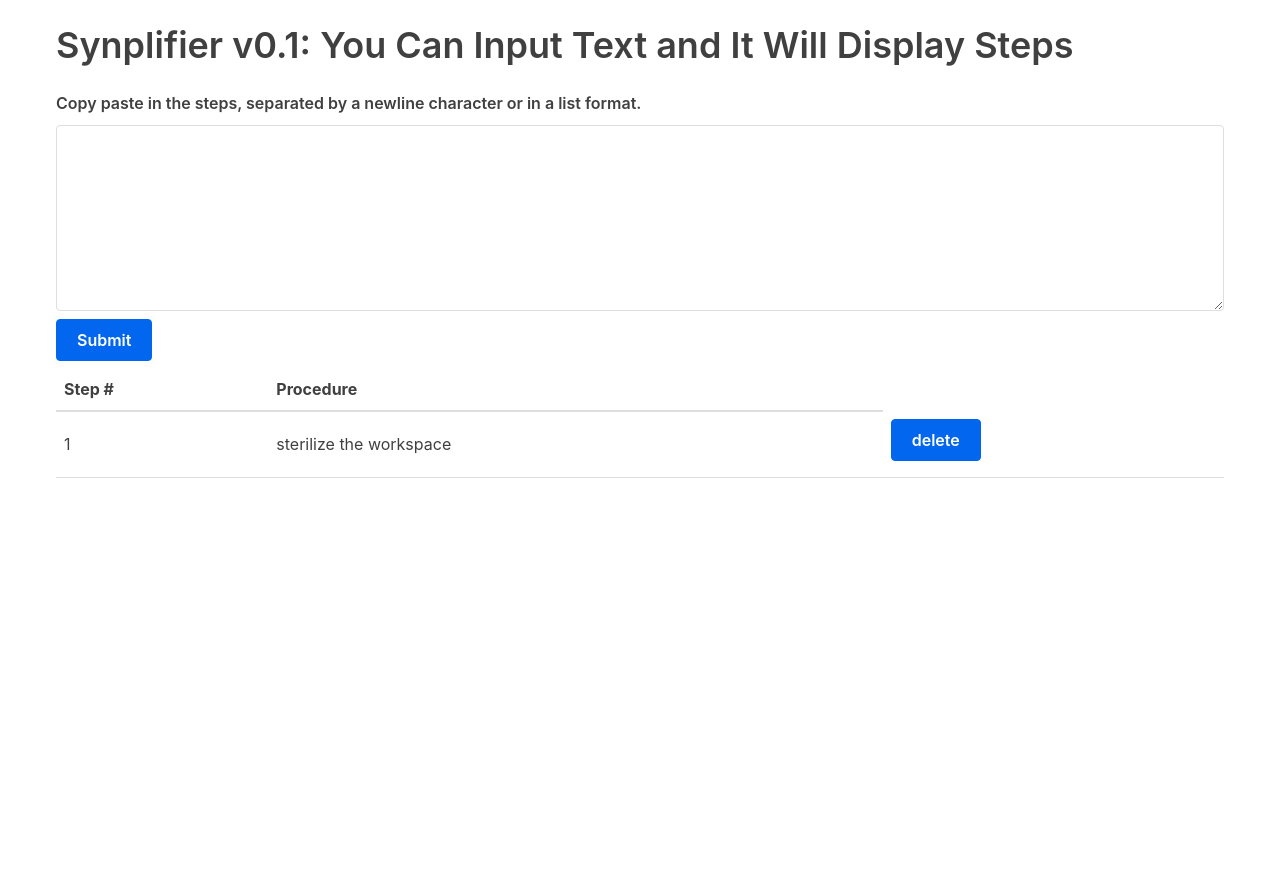
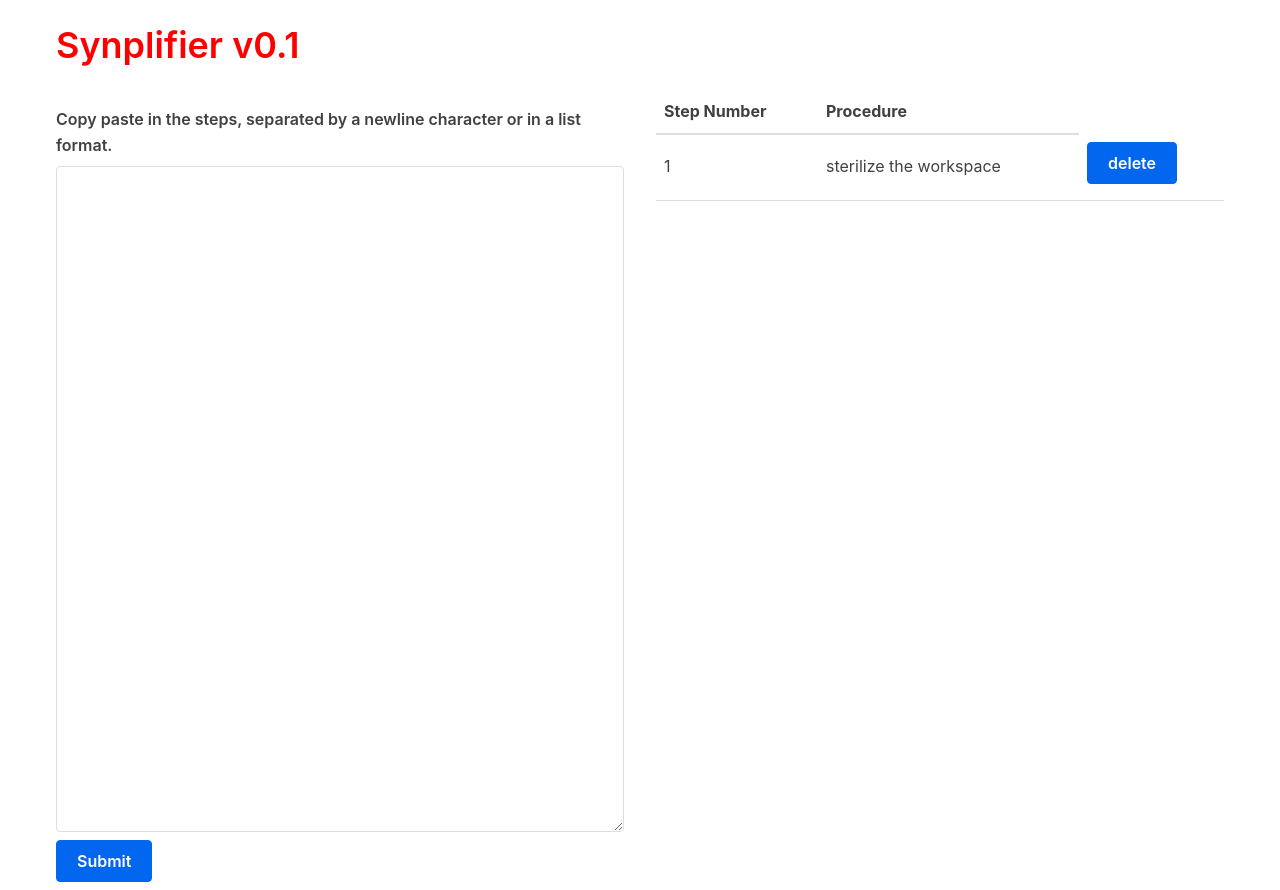
Before and after one commit to rkique/react-synplifier, a React (Create React App) app in the folder synplifier/: page / in a window 1280 px wide. Before the commit the page ends 800 px from the top, so only its background shows below. Built offline with nearby package versions, Linux system fonts and the light colour scheme.

Commit message:
side-by-side display and persistent text
Text is now the same as the step schema, as intended. Side by side layout added as well.

```diff
--- a/synplifier/package.json
+++ b/synplifier/package.json
@@ -8,7 +8,8 @@
     "@testing-library/user-event": "^7.2.1",
     "react": "^16.13.1",
     "react-dom": "^16.13.1",
-    "react-scripts": "^2.1.8"
+    "react-scripts": "^2.1.8",
+    "wink-pos-tagger": "^2.2.2"
   },
   "scripts": {
     "start": "react-scripts start",
--- a/synplifier/src/App.js
+++ b/synplifier/src/App.js
@@ -4,8 +4,10 @@ import Form from './Form'
 
 class App extends Component {
     state = {
-        steps: [{job: "sterilize the workspace"}]
+        steps: [{job: "sterilize the workspace"}],
+        verbs: []
     }
+
     //returns a new array with a specified step removed
     //we're defining it here because we might want to do stuff with the steps that might not involve Table
     removeStep = (index) => {
@@ -13,11 +15,11 @@ class App extends Component {
         const newSteps = steps.filter((step, i) => {return i !== index})
         this.setState({steps: newSteps})
     }
-    //handleSubmit activates on the submit of the add-step form
+    //handleSubmit activates on the submit of the add-step form, updating the tabular representation
     handleSubmit = (state) => {
-        //an array of steps derived from the protocol
+        //using an array of steps derived from the protocol
         const protocolSteps = state.protocol.split("\n");
-        //construct objects with job params
+        //A stupid way to construct objects with Job params)
         var i;
         var steps = []
         for(i = 0; i< protocolSteps.length; i++)
@@ -25,21 +27,26 @@ class App extends Component {
             steps.push({job: protocolSteps[i]})
         }
         //WOW: the spread operator "..." spreads steps out
-        this.setState({ steps: [...this.state.steps].concat(steps)})
+        this.setState({ steps: steps})
     }
 
-    //renders a simple table from Table.js
-    //this scope: the App itself
+    //this scope: the App
+    //Renders a HEADER, a FORM, and a TABLE
 
     render() {
         const {steps} = this.state
         return (
             <div className="container">
-                <h1> Synplifier v0.1: You Can Input Text and It Will Display Steps</h1>
-                 <Form handleSubmit={this.handleSubmit} />
-                <Table steps={steps} removeStep ={this.removeStep} addStep = {this.addStep}/>
+                <h1 style={{color: "red"}}>Synplifier v0.1</h1>
+                <div class="flex-row">
+                    <div class="flex-large">
+                    <Form handleSubmit={this.handleSubmit} style={{margin: "0 10px", visibility: "none"}}/>
+                    </div>
+                    <div class="flex-large">
+                    <Table steps={steps} removeStep ={this.removeStep} style={{margin: "0 10px"}} />
+                    </div>
+                </div>
             </div>
-
         )
     }
 }
--- a/synplifier/src/Form.js
+++ b/synplifier/src/Form.js
@@ -2,11 +2,11 @@ import React, {Component} from 'react'
 
 //A form Class component that has an initialState variable
 class Form extends Component {
+
     initialState = {
         protocol: '',
         steps: [{job: "ugh"}, {job: "ugh2"}]
     }
-
     state = this.initialState
 
     //an arrow function that runs whenever changes made to input
@@ -21,17 +21,20 @@ class Form extends Component {
         })
     }
 
-    //run handleSubmit, and then clear the Form (set to initial state)
+    //run handleSubmit, and maybe clear the Form by setting to initial state
     submitForm = () => {
         this.props.handleSubmit(this.state)
-        this.setState(this.initialState)
+
+        //don't clear the Form
+        //this.setState(this.initialState)
     }
 
     render() {
-        const {protocol} = this.state;
-
         //returns an HTML form object with a name and a job from the state
         //this scope: refers to the Form class
+        const rows = 40;
+        const cols = 40;
+        const {protocol} = this.state;
 
         return (
             <form>
@@ -40,8 +43,8 @@ class Form extends Component {
                  type="text"
                  name="protocol"
                  id="protocol"
-                 rows = "10"
-                 cols = "30"
+                 rows = {rows}
+                 cols = {cols}
                  value={protocol}
                  onChange={this.handleChange} />
                  <input type="button" value="Submit" onClick={this.submitForm} />
--- a/synplifier/src/Table.js
+++ b/synplifier/src/Table.js
@@ -1,19 +1,21 @@
 import React, {Component} from 'react'
 
-//a simple Table head component
+const Col1 = "Step Number";
+const Col2 = "Procedure";
+//a Simple component that displays the Table Headers.
 const TableHeader = () => {
     return(
         <thead>
           <tr>
-            <th>Step #</th>
-            <th>Procedure</th>
+            <th>{Col1}</th>
+            <th>{Col2}</th>
           </tr>
         </thead>)
 }
 
 //a simple Table body component that returns steps and jobs.
 const TableBody = (props) => {
-    //uses the index to access individual rows, and then lists them out
+    //uses the index as a KEY to access individual rows, and then lists the VALUES (step objects) out
     const rows = props.steps.map((row, index) => {
         return (
             <tr key={index}>
@@ -31,12 +33,11 @@ const TableBody = (props) => {
 
 
 //a simple Table component
-
 const Table = (props) => {
 
     //defining two variables we're passing into TableBody from the props
     //the props are coming from the params we pass into Table
-    const {steps, removeStep, addStep} = props
+    const {steps, removeStep} = props
     return (
         <table>
             <TableHeader />
--- a/synplifier/src/index.css
+++ b/synplifier/src/index.css
@@ -1,3 +1,5 @@
+
+
 /*!
  * Primitive UI | MIT License
  *
```
Also changed, not shown: 1 other file (tests, documents, lock files or other folders).
